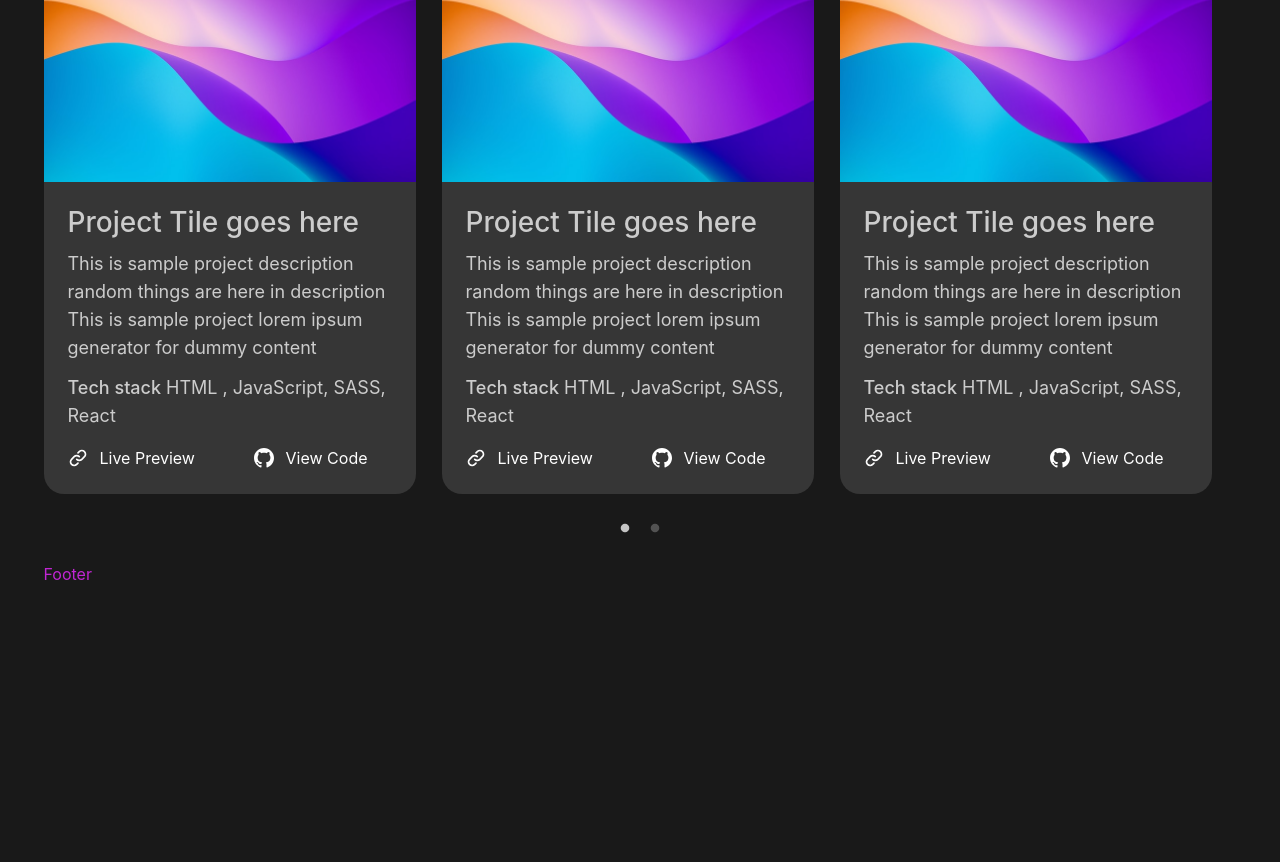
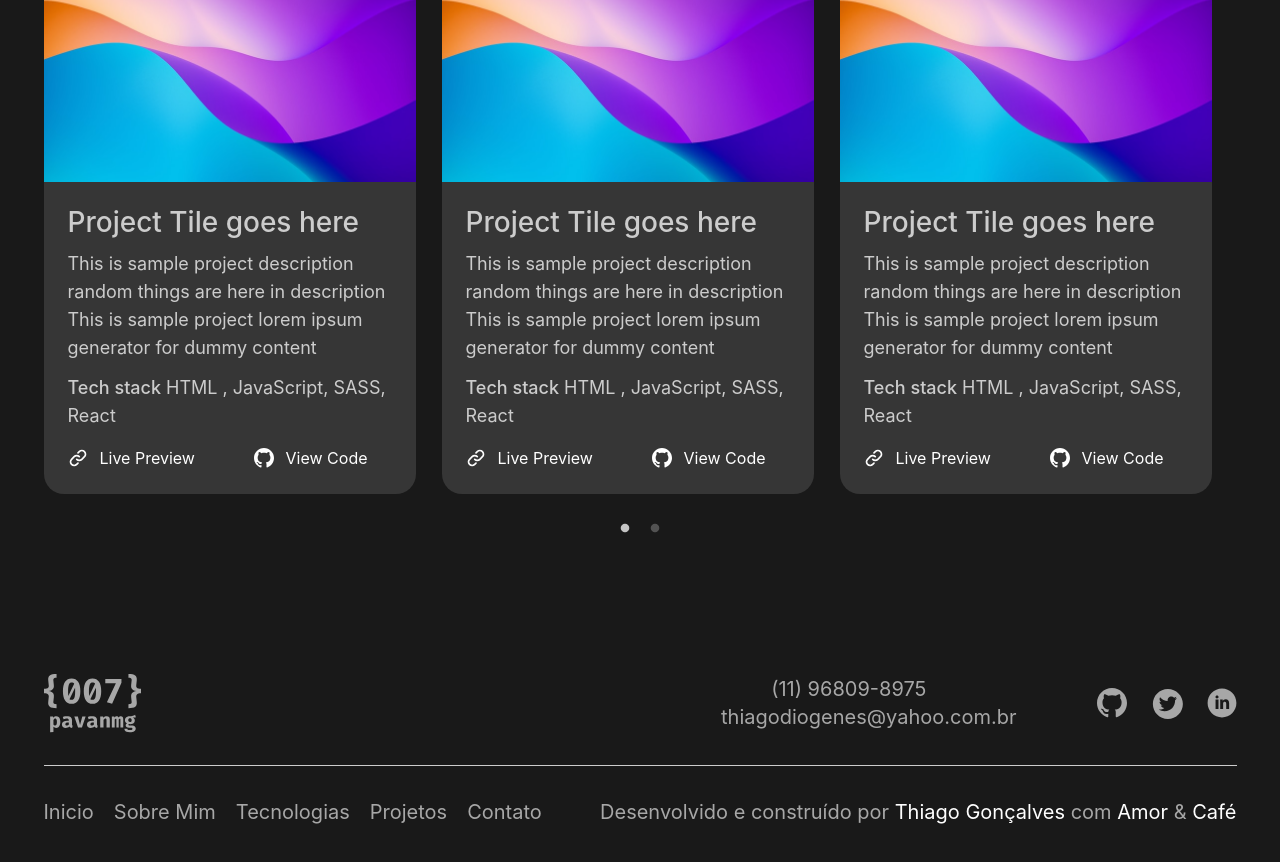
Before and after one commit to thiago-dev-front/portifolio, a React (Create React App) app: page / in a window 1280 px wide. Shown: the part 1969-2831 px from the top of the page. Before the commit the page ends 2555 px from the top, so only its background shows below. Built offline with nearby package versions, Linux system fonts and the light colour scheme.

Commit message:
feat: create footer

```diff
--- a/src/components/Footer.js
+++ b/src/components/Footer.js
@@ -1,8 +1,61 @@
+import logoFooter from '../assets/logo-footer.svg'
+import github from '../assets/github.svg';
+import twitter from '../assets/twitter.svg';
+import linkedin from '../assets/linkedin.svg';
+
 function Footer() {
     return (
-        <div >
-            <h1 className='text-fuchsia-600'>Footer</h1>
-        </div>
+        <footer className='mt-40 mb-10 overflow-hidden'>
+            <div className='flex flex-col md:flex-row items-center justify-between space-y-8 md:space-y-0 '>
+                <div className='flex-1'>
+                    <img src={logoFooter} alt='Footer' />
+                </div>
+                <div className='space-x-10 mr-0 md:mr-20 text-center'>
+                    <span className='text-secondary text-xl block'>(11) 96809-8975</span>
+                    <span className='text-secondary text-xl block'>thiagodiogenes@yahoo.com.br</span>
+                </div>
+
+                <div className='flex items-center gap-6 '>
+                    <a href='/'>
+                        <img src={github} alt="github" />
+                    </a>
+                    <a href='/'>
+                        <img src={twitter} alt="twitter" />
+                    </a>
+                    <a href='/'>
+                        <img src={linkedin} alt="linkedin" />
+                    </a>
+
+                </div>
+            </div>
+
+            <hr className="border-t border-darkMode my-8" />
+
+            <div className='flex flex-col md:flex-row items-center justify-between'>
+                <nav>
+                    <ul className='flex  flex-col md:flex-row items-center gap-5'>
+                        <li>
+                            <a className='text-secondary text-gradient text-xl' href='/'>Inicio</a>
+                        </li>
+                        <li>
+                            <a className='text-secondary text-gradient text-xl' href='/'>Sobre Mim</a>
+                        </li>
+                        <li>
+                            <a className='text-secondary text-gradient text-xl' href='/'>Tecnologias</a>
+                        </li>
+                        <li>
+                            <a className='text-secondary text-gradient text-xl' href='/'>Projetos</a>
+                        </li>
+                        <li>
+                            <a className='text-secondary text-gradient text-xl' href='/'>Contato</a>
+                        </li>
+                    </ul>
+                </nav>
+                <div>
+                    <p className='text-secondary text-xl max-w-[280px] md:max-w-full mt-6 md:mt-0'>Desenvolvido e construído por <span className='text-white'>Thiago Gonçalves</span> com <span className='text-white'>Amor</span> & <span className='text-white'>Café</span></p>
+                </div>
+            </div>
+        </footer>
 
     );
 }
--- a/src/components/Menu.js
+++ b/src/components/Menu.js
@@ -21,19 +21,19 @@ function Menu() {
                 <div className='hidden md:block mr-28'>
                     <ul className='flex items-center gap-10 h-[60px]'>
                         <li>
-                            <a className='text-secondary hover:text-gradient text-xl' href='/'>Inicio</a>
+                            <a className='text-secondary text-gradient text-xl' href='/'>Inicio</a>
                         </li>
                         <li>
-                            <a className='text-secondary hover:text-gradient text-xl' href='/'>Sobre Mim</a>
+                            <a className='text-secondary text-gradient text-xl' href='/'>Sobre Mim</a>
                         </li>
                         <li>
-                            <a className='text-secondary hover:text-gradient text-xl' href='/'>Tecnologias</a>
+                            <a className='text-secondary text-gradient text-xl' href='/'>Tecnologias</a>
                         </li>
                         <li>
-                            <a className='text-secondary hover:text-gradient text-xl' href='/'>Projetos</a>
+                            <a className='text-secondary text-gradient text-xl' href='/'>Projetos</a>
                         </li>
                         <li>
-                            <a className='text-secondary hover:text-gradient text-xl' href='/'>Contato</a>
+                            <a className='text-secondary text-gradient text-xl' href='/'>Contato</a>
                         </li>
                     </ul>
                 </div>
```
Also changed, not shown: src/assets/logo-footer.svg (added).
